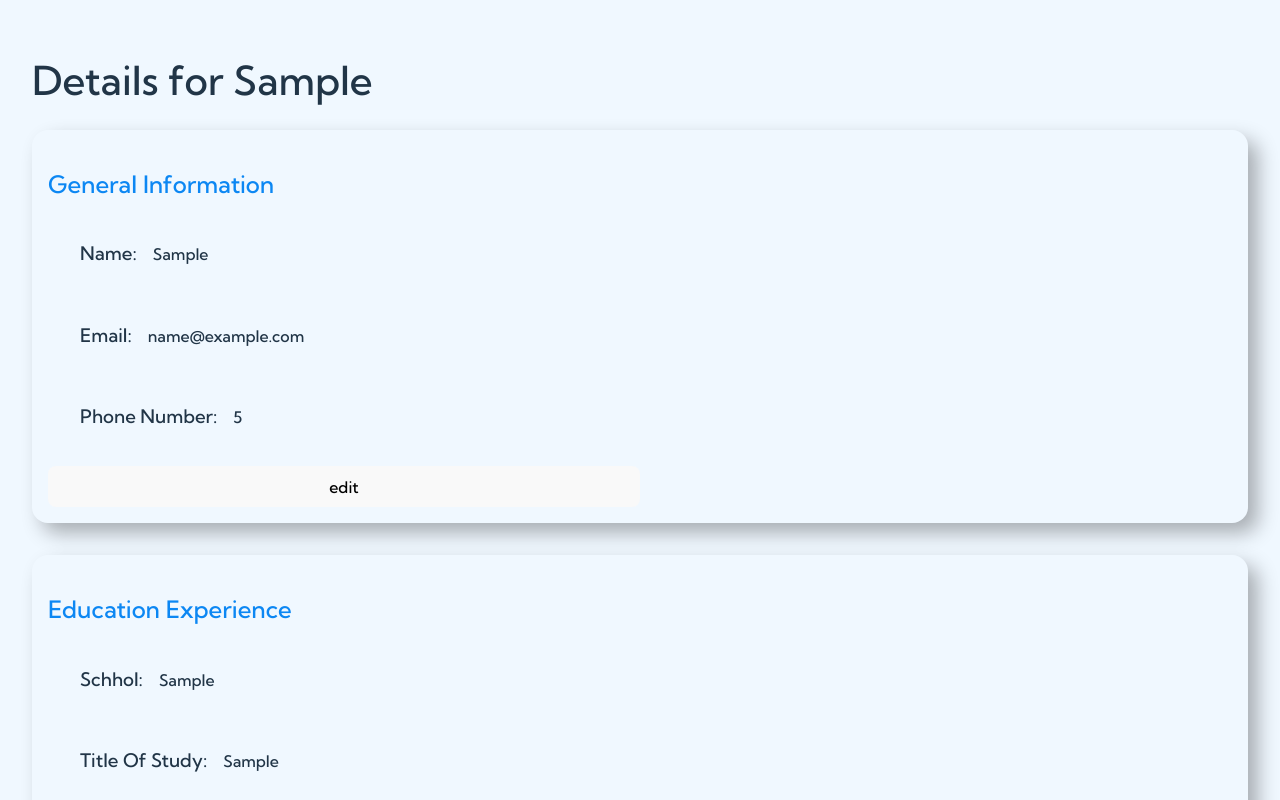
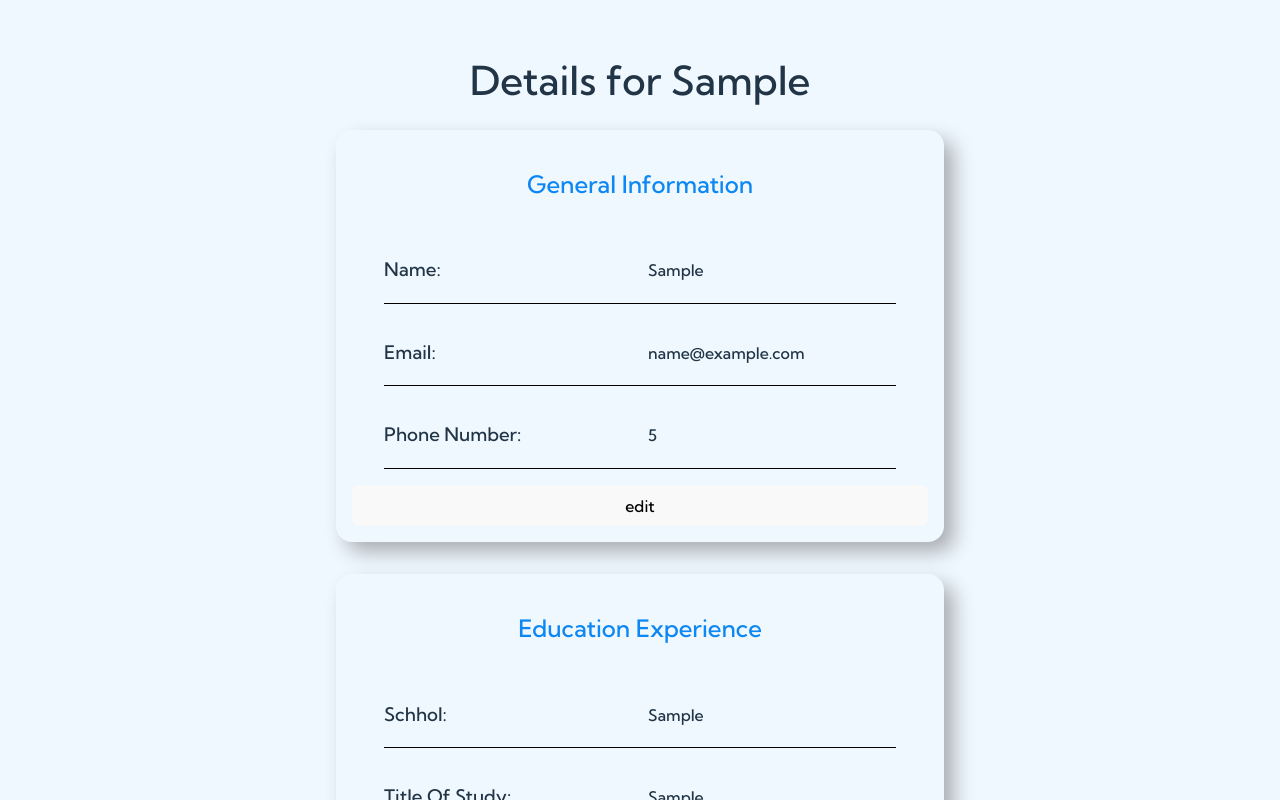
Before and after one commit to TitusBokosi/CV-Application, a React (Vite) app: page / in a window 1280 px wide. Both pictures are taken after typing "Sample", "name@example.com", "5", "Sample", "Sample", "2020-01-15" into the empty fields and a click on the button "submit form". Shown: the top 800 px of the page. Built offline with nearby package versions, Linux system fonts and the light colour scheme.

Commit message:
h3 width

```diff
--- a/src/components/cv.jsx
+++ b/src/components/cv.jsx
@@ -44,13 +44,13 @@ export default function Details({ data, onChange }) {
             <h2>General Information</h2>
             <div>
               <p>
-                <h3>Name:</h3> {data.name}
+                <h3>Name:</h3> <p> {data.name}</p>
               </p>
               <p>
-                <h3>Email:</h3> {data.email}
+                <h3>Email:</h3> <p>{data.email}</p>
               </p>
               <p>
-                <h3>Phone Number:</h3> {data.phoneNumber}
+                <h3>Phone Number:</h3> <p>{data.phoneNumber}</p>
               </p>
             </div>
             <button
@@ -65,13 +65,13 @@ export default function Details({ data, onChange }) {
             <h2>Education Experience</h2>
             <div>
               <p>
-                <h3>Schhol:</h3> {data.school}
+                <h3>Schhol:</h3> <p>{data.school}</p>
               </p>
               <p>
-                <h3>Title Of Study:</h3> {data.titleOfStudy}
+                <h3>Title Of Study:</h3> <p>{data.titleOfStudy}</p>
               </p>
               <p>
-                <h3>Date Of Study:</h3> {data.dateOfStudy}
+                <h3>Date Of Study:</h3> <p> {data.dateOfStudy}</p>
               </p>
             </div>
             <button
@@ -86,17 +86,17 @@ export default function Details({ data, onChange }) {
             <h2>Practical Experience</h2>
             <div>
               <p>
-                <h3>Company Name:</h3> {data.company}
+                <h3>Company Name:</h3> <p> {data.company}</p>
               </p>
               <p>
-                <h3>Position:</h3> {data.position}
+                <h3>Position:</h3> <p>{data.position}</p>
               </p>
               <p>
                 {" "}
-                <h3>Start Date:</h3> {data.startDate}
+                <h3>Start Date:</h3> <p>{data.startDate}</p>
               </p>
               <p>
-                <h3>Finish Date:</h3> {data.finishDate}
+                <h3>Finish Date:</h3> <p>{data.finishDate}</p>
               </p>
             </div>
             <button
--- a/src/index.css
+++ b/src/index.css
@@ -119,6 +119,8 @@ input {
 }
 .details {
   padding: 1rem;
+  display: flex;
+  flex-direction: column;
 }
 .details > h1 {
   text-align: center;
@@ -135,8 +137,10 @@ input {
   color: rgb(12, 135, 243);
 }
 .details-container > div {
+  display: flex;
+  flex-direction: column;
   padding: 1rem;
-  width: 100%;
+  width: 50%;
   box-shadow: 10px 10px 20px rgba(0, 0, 0, 0.3);
   border-radius: 1rem;
 }
@@ -146,15 +150,30 @@ input {
 .details-container > div > div > p {
   display: flex;
   align-items: center;
+  justify-content: center;
   gap: 1rem;
+  border-bottom: solid black 1px;
+  width: 100%;
+}
+.details-container > div > div > p > p {
+  width: 50%;
+  text-align: left;
+  overflow-x: scroll;
+}
+h3 {
+  font-weight: bold;
+  width: 50%;
 }
 .edit-button {
-  width: 50%;
+  width: 100%;
 }
 @media (max-width: 500px) {
   .section-containers {
     display: flex;
     flex-direction: column;
+  }
+  .details-container > div {
+    width: 100%;
   }
 }
 @media (prefers-color-scheme: light) {
```
